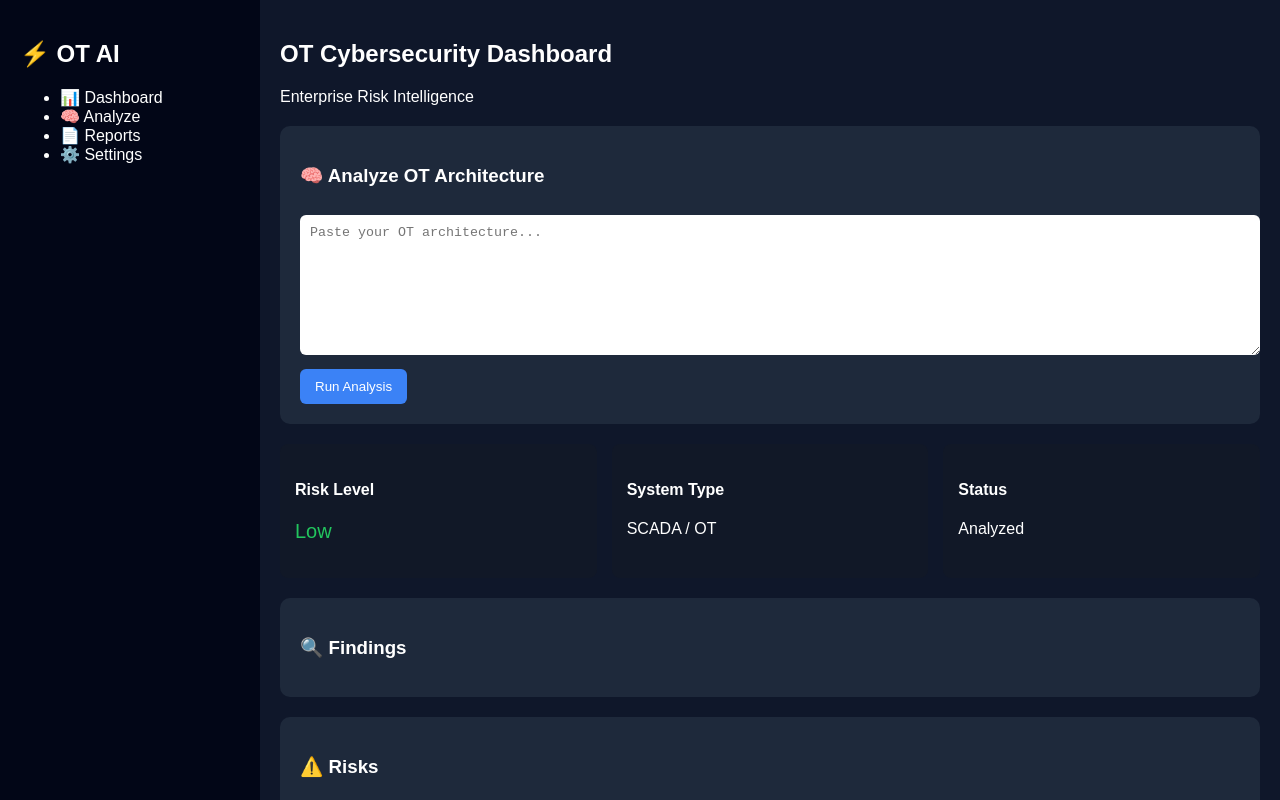
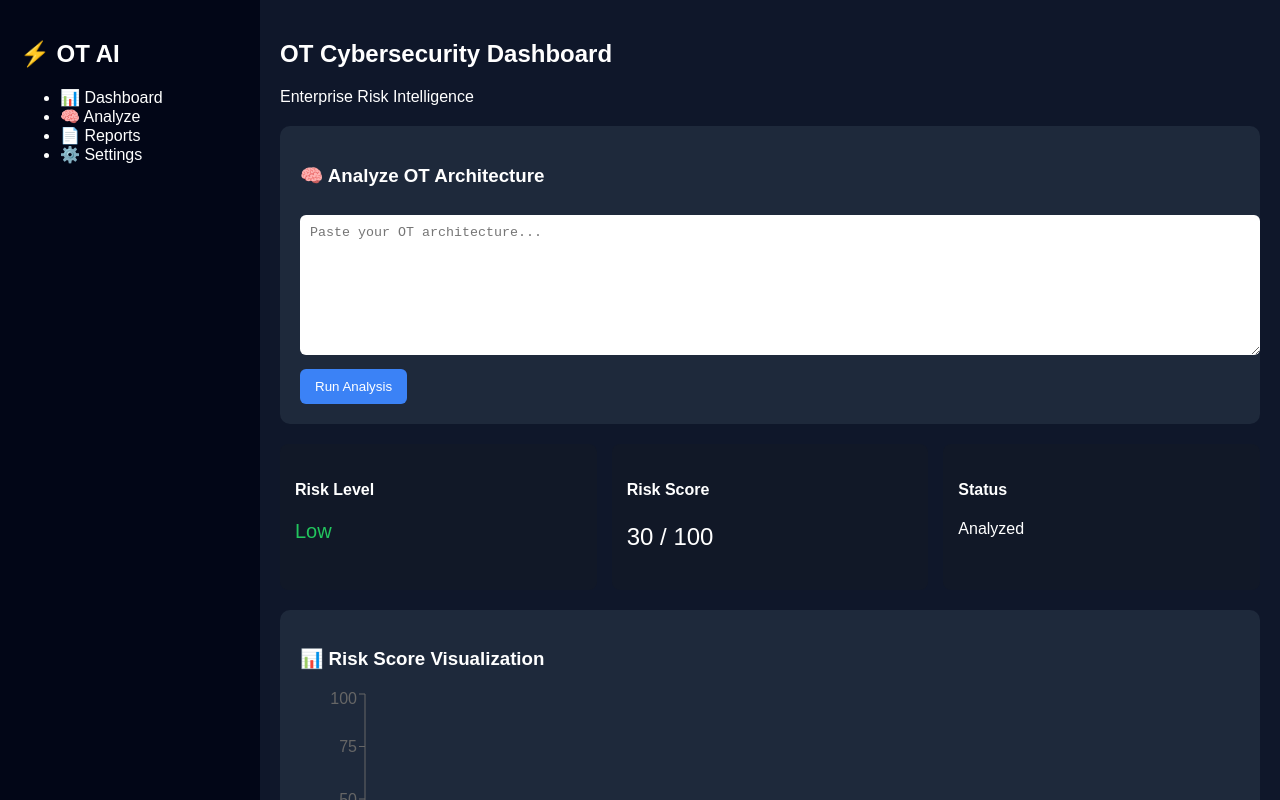
Before and after one commit to barjatyag/ot-ai-advisor, a Next.js app: page / in a window 1280 px wide. Both pictures are taken after a click on the button "Run Analysis". Shown: the top 800 px of the page. Built offline with nearby package versions, Linux system fonts and the light colour scheme.

Commit message:
Update page.js

```diff
--- a/app/page.js
+++ b/app/page.js
@@ -1,6 +1,14 @@
 "use client";
 
 import { useState } from "react";
+import {
+  BarChart,
+  Bar,
+  XAxis,
+  YAxis,
+  Tooltip,
+  ResponsiveContainer,
+} from "recharts";
 
 export default function Home() {
   const [input, setInput] = useState("");
@@ -32,11 +40,13 @@ export default function Home() {
     }
   };
 
+  // 🎯 Extract sections
   const getSection = (title) => {
     const part = result.split(title)[1];
     return part ? part.split("\n\n")[0].trim() : "";
   };
 
+  // 🎯 Risk logic
   const getRiskLevel = () => {
     if (result.includes("High")) return "High";
     if (result.includes("Medium")) return "Medium";
@@ -48,6 +58,19 @@ export default function Home() {
     if (getRiskLevel() === "Medium") return "#f59e0b";
     return "#22c55e";
   };
+
+  const getRiskScore = () => {
+    if (result.includes("High")) return 90;
+    if (result.includes("Medium")) return 60;
+    return 30;
+  };
+
+  const chartData = [
+    {
+      name: "Risk Score",
+      value: getRiskScore(),
+    },
+  ];
 
   return (
     <div style={styles.app}>
@@ -95,9 +118,10 @@ export default function Home() {
           </div>
         )}
 
-        {/* DASHBOARD CARDS */}
+        {/* RESULT */}
         {result && (
           <>
+            {/* METRICS */}
             <div style={styles.grid}>
               <div style={styles.metricCard}>
                 <h4>Risk Level</h4>
@@ -107,14 +131,30 @@ export default function Home() {
               </div>
 
               <div style={styles.metricCard}>
-                <h4>System Type</h4>
-                <p>SCADA / OT</p>
+                <h4>Risk Score</h4>
+                <p style={{ fontSize: "24px" }}>
+                  {getRiskScore()} / 100
+                </p>
               </div>
 
               <div style={styles.metricCard}>
                 <h4>Status</h4>
                 <p>Analyzed</p>
               </div>
+            </div>
+
+            {/* 📊 CHART */}
+            <div style={styles.card}>
+              <h3>📊 Risk Score Visualization</h3>
+
+              <ResponsiveContainer width="100%" height={250}>
+                <BarChart data={chartData}>
+                  <XAxis dataKey="name" />
+                  <YAxis domain={[0, 100]} />
+                  <Tooltip />
+                  <Bar dataKey="value" />
+                </BarChart>
+              </ResponsiveContainer>
             </div>
 
             {/* RESULTS */}
```
